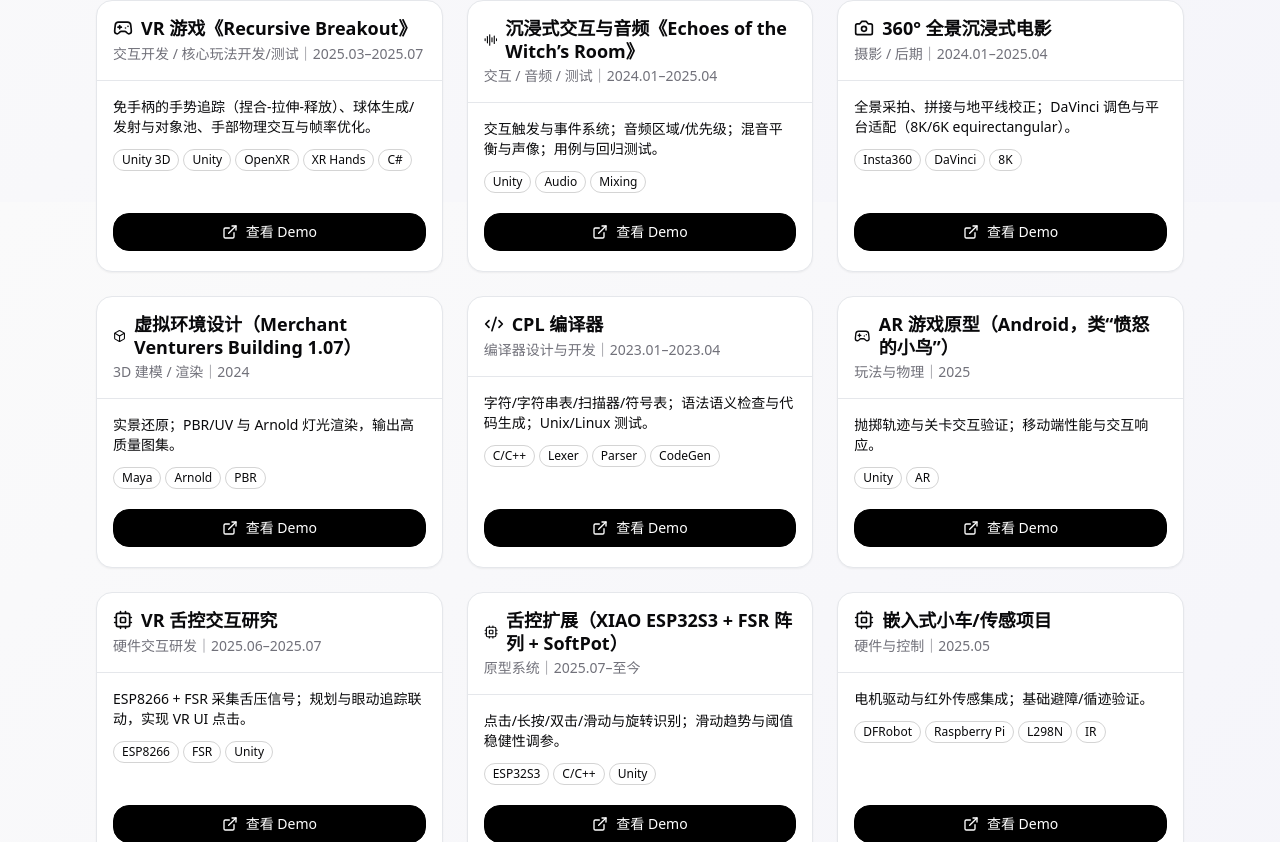
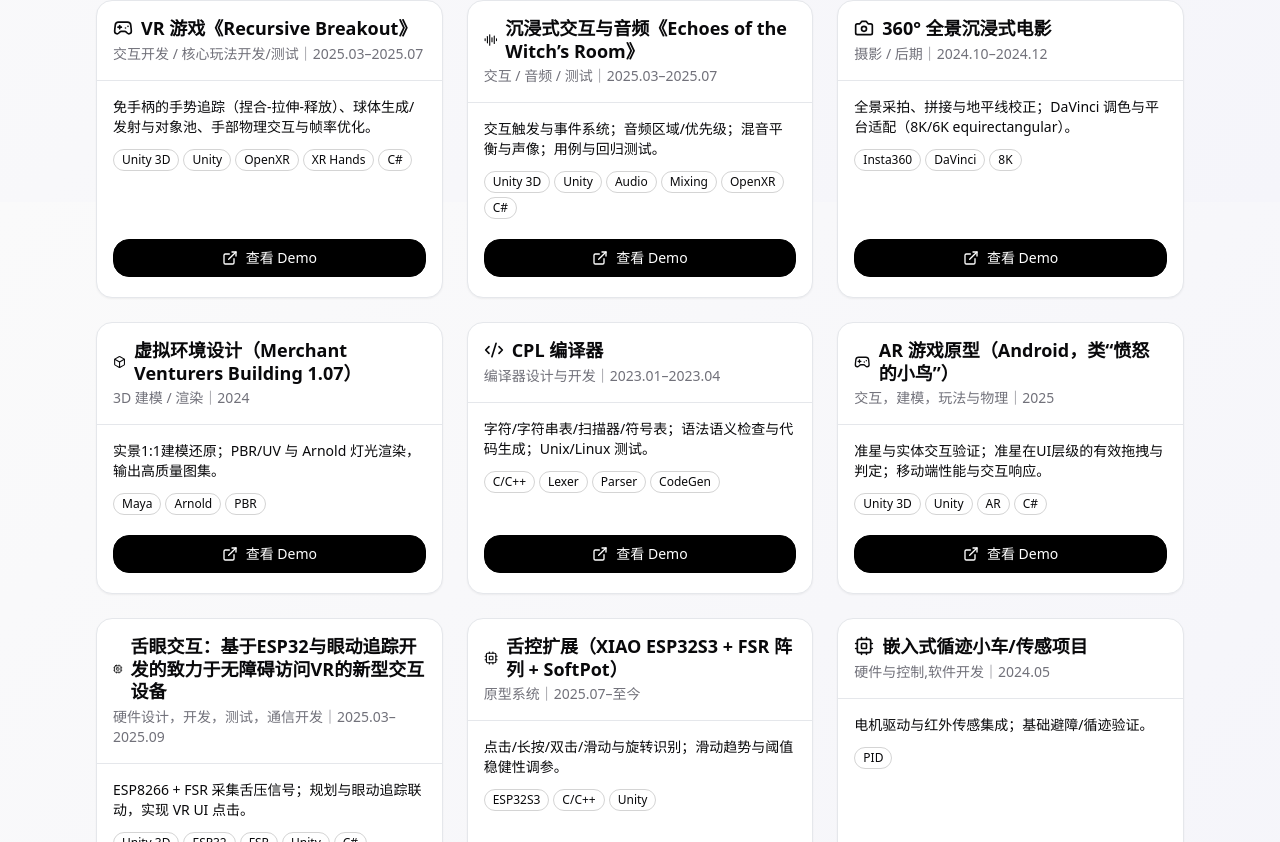
Before and after one commit to SuGar-456/Introduction-Page, a Next.js app: page / in a window 1280 px wide. Shown: the part 598-1440 px from the top of the page. Built offline with nearby package versions, Linux system fonts and the light colour scheme.

Commit message:
Update page.tsx

```diff
--- a/app/page.tsx
+++ b/app/page.tsx
@@ -33,8 +33,8 @@ const projects = [
   {
     title: "沉浸式交互与音频《Echoes of the Witch’s Room》",
     role: "交互 / 音频 / 测试",
-    period: "2024.01–2025.04",
-    tags: ["Unity", "Audio", "Mixing"],
+    period: "2025.03–2025.07",
+    tags: ["Unity 3D", "Unity", "Audio", "Mixing","OpenXR","C#"],
     icon: <AudioLines className="h-5 w-5" />,
     desc: "交互触发与事件系统；音频区域/优先级；混音平衡与声像；用例与回归测试。",
     demo: "https://your-video-link.example/echoes",
@@ -42,7 +42,7 @@ const projects = [
   {
     title: "360° 全景沉浸式电影",
     role: "摄影 / 后期",
-    period: "2024.01–2025.04",
+    period: "2024.10–2024.12",
     tags: ["Insta360", "DaVinci", "8K"],
     icon: <Camera className="h-5 w-5" />,
     desc: "全景采拍、拼接与地平线校正；DaVinci 调色与平台适配（8K/6K equirectangular）。",
@@ -54,7 +54,7 @@ const projects = [
     period: "2024",
     tags: ["Maya", "Arnold", "PBR"],
     icon: <Box className="h-5 w-5" />,
-    desc: "实景还原；PBR/UV 与 Arnold 灯光渲染，输出高质量图集。",
+    desc: "实景1:1建模还原；PBR/UV 与 Arnold 灯光渲染，输出高质量图集。",
     demo: "https://your-link.example/env-design",
   },
   {
@@ -68,18 +68,18 @@ const projects = [
   },
   {
     title: "AR 游戏原型（Android，类“愤怒的小鸟”）",
-    role: "玩法与物理",
+    role: "交互，建模，玩法与物理",
     period: "2025",
-    tags: ["Unity", "AR"],
+    tags: ["Unity 3D", "Unity", "AR","C#"],
     icon: <Gamepad2 className="h-5 w-5" />,
-    desc: "抛掷轨迹与关卡交互验证；移动端性能与交互响应。",
+    desc: "准星与实体交互验证；准星在UI层级的有效拖拽与判定；移动端性能与交互响应。",
     demo: "https://your-video-link.example/ar-proto",
   },
   {
-    title: "VR 舌控交互研究",
-    role: "硬件交互研发",
-    period: "2025.06–2025.07",
-    tags: ["ESP8266", "FSR", "Unity"],
+    title: "舌眼交互：基于ESP32与眼动追踪开发的致力于无障碍访问VR的新型交互设备",
+    role: "硬件设计，开发，测试，通信开发",
+    period: "2025.03–2025.09",
+    tags: ["Unity 3D","ESP32", "FSR", "Unity","C#","C/C++"],
     icon: <Cpu className="h-5 w-5" />,
     desc: "ESP8266 + FSR 采集舌压信号；规划与眼动追踪联动，实现 VR UI 点击。",
     demo: "https://your-video-link.example/tongue",
@@ -94,10 +94,10 @@ const projects = [
     demo: "https://your-video-link.example/esp32s3",
   },
   {
-    title: "嵌入式小车/传感项目",
-    role: "硬件与控制",
-    period: "2025.05",
-    tags: ["DFRobot", "Raspberry Pi", "L298N", "IR"],
+    title: "嵌入式循迹小车/传感项目",
+    role: "硬件与控制,软件开发",
+    period: "2024.05",
+    tags: ["PID"],
     icon: <Cpu className="h-5 w-5" />,
     desc: "电机驱动与红外传感集成；基础避障/循迹验证。",
     demo: "https://your-video-link.example/robot",
@@ -159,7 +159,7 @@ export default function PortfolioSite() {
               Controller‑free XR · Multimodal Interaction
             </h1>
             <p className="mt-4 text-muted-foreground">
-              手势 × 舌控 × 视线（规划中）｜端到端工程化：从传感、算法到交互与评估。
+              舌控 × 视线｜端到端工程化：从传感、算法到交互与评估。
             </p>
             <div className="mt-6 flex flex-wrap gap-2">
               {highlights.map((h, i) => (<Tag key={i}>{h}</Tag>))}
```
